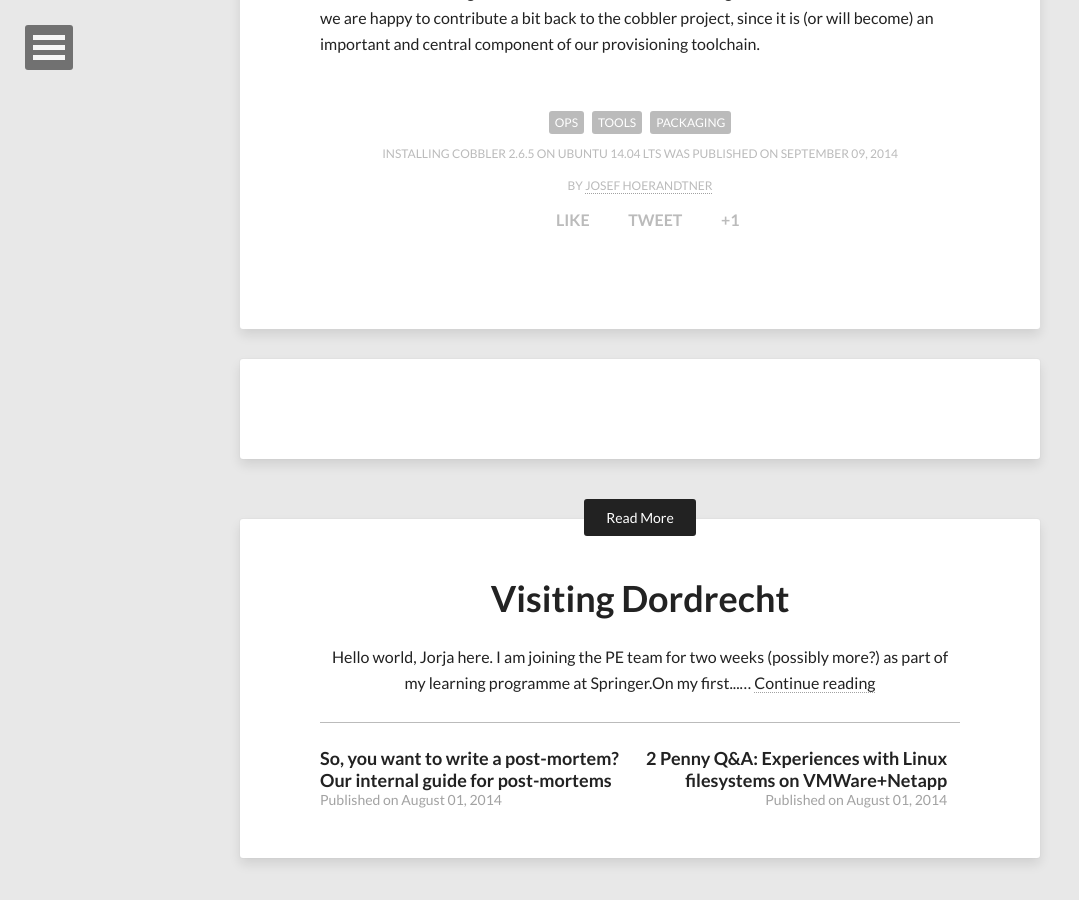
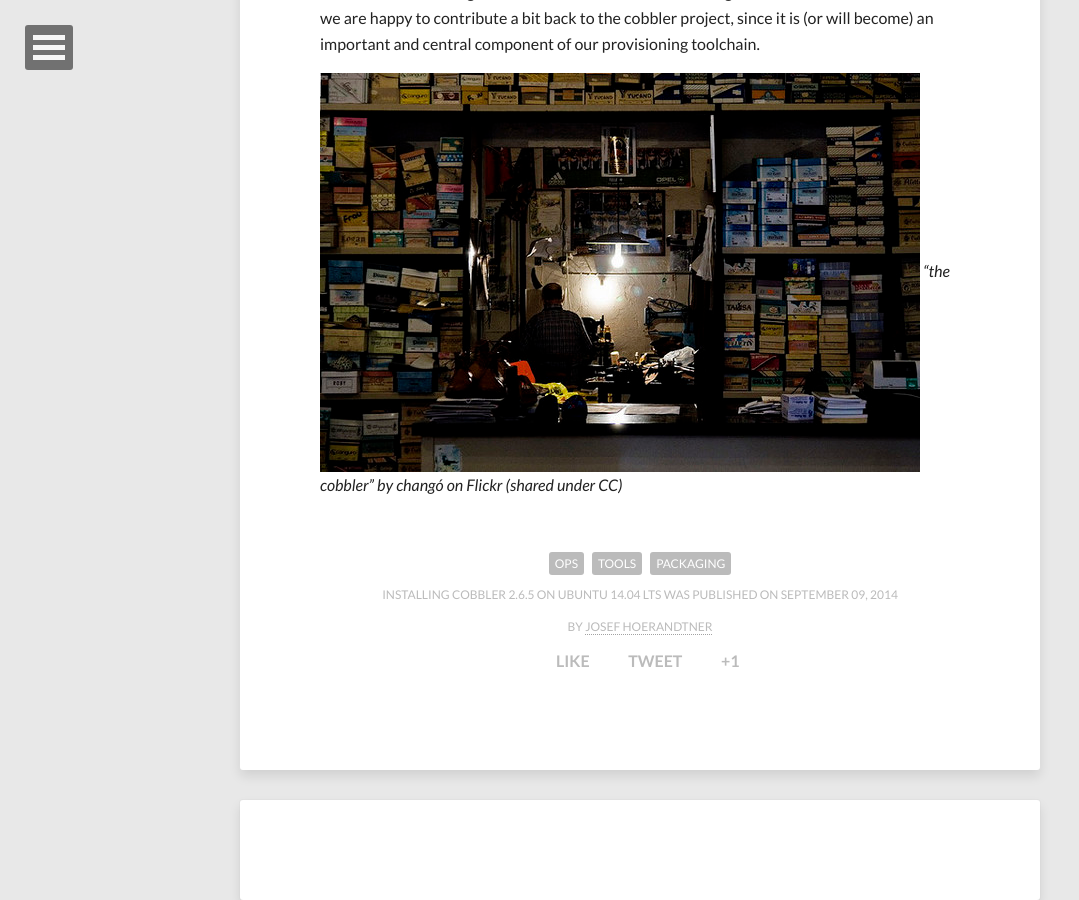
Before and after one commit to keymon/springerpe.github.io, a Jekyll site: the page built from _posts/2014-09-09-Installing-Cobbler-2.6.5-on-Ubuntu-14.04-LTS.md, in a window 1280 px wide and 900 px high, scrolled down 3252 px. Shown: the whole window, without its empty margins (0-1079 px from the left). Built offline with Jekyll 4.4.1, drawn with Linux system fonts in a browser that asks for light colours; nearby versions of some CDN libraries; comment, search, counter and statistics services are not loaded.

Commit message:
Added image to make post less boring

```diff
--- a/_posts/2014-09-09-Installing-Cobbler-2.6.5-on-Ubuntu-14.04-LTS.md
+++ b/_posts/2014-09-09-Installing-Cobbler-2.6.5-on-Ubuntu-14.04-LTS.md
@@ -124,3 +124,6 @@ Epilogue
 
 Altogether none of these problems was really a big deal, but still it took us some time to figure out the details.
 So we decided to spent even a bit more to write this blog post, with the indentation that it might be useful for others who are facing the same issues. And of course we are happy to contribute a bit back to the cobbler project, since it is (or will become) an important and central component of our provisioning toolchain.
+
+![The Cobbler]({{ site.url }}/images/the_cobbler.jpg)
+*"[the cobbler](https://flic.kr/p/Z8Sax)" by [changó](https://www.flickr.com/people/48989364@N00/) on Flickr (shared under CC)*
```
Also changed, not shown: images/the_cobbler.jpg (added).
